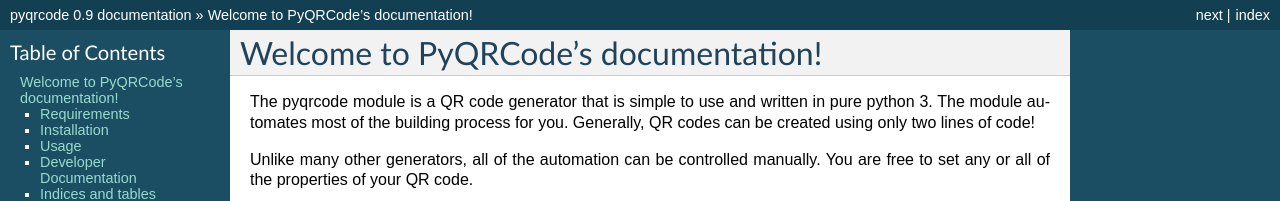
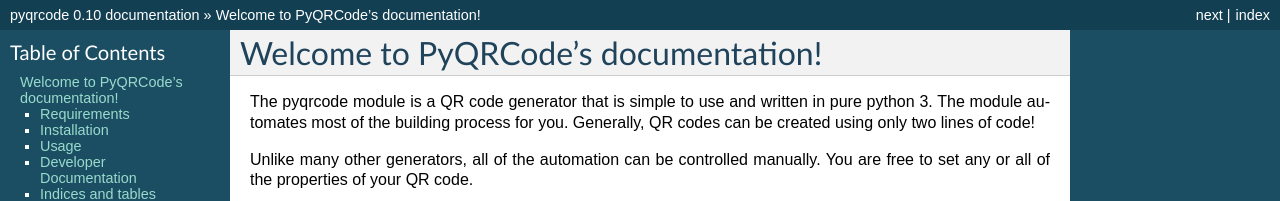
Before and after one commit to mnooner256/pyqrcode, a Sphinx documentation site: the page built from docs/index.rst, in a window 1280 px wide and 900 px high. Shown: the top 201 px of the window. Built offline with Sphinx 7.4.7, drawn with Linux system fonts in a browser that asks for light colours; some of the changed text lies outside the part shown.

Commit message:
Updated the version in the docs conf.py

```diff
--- a/docs/conf.py
+++ b/docs/conf.py
@@ -49,9 +49,9 @@
 # built documents.
 #
 # The short X.Y version.
-version = '0.9'
+version = '0.10'
 # The full version, including alpha/beta/rc tags.
-release = '0.9'
+release = '0.10'
 
 # The language for content autogenerated by Sphinx. Refer to documentation
 # for a list of supported languages.
```
